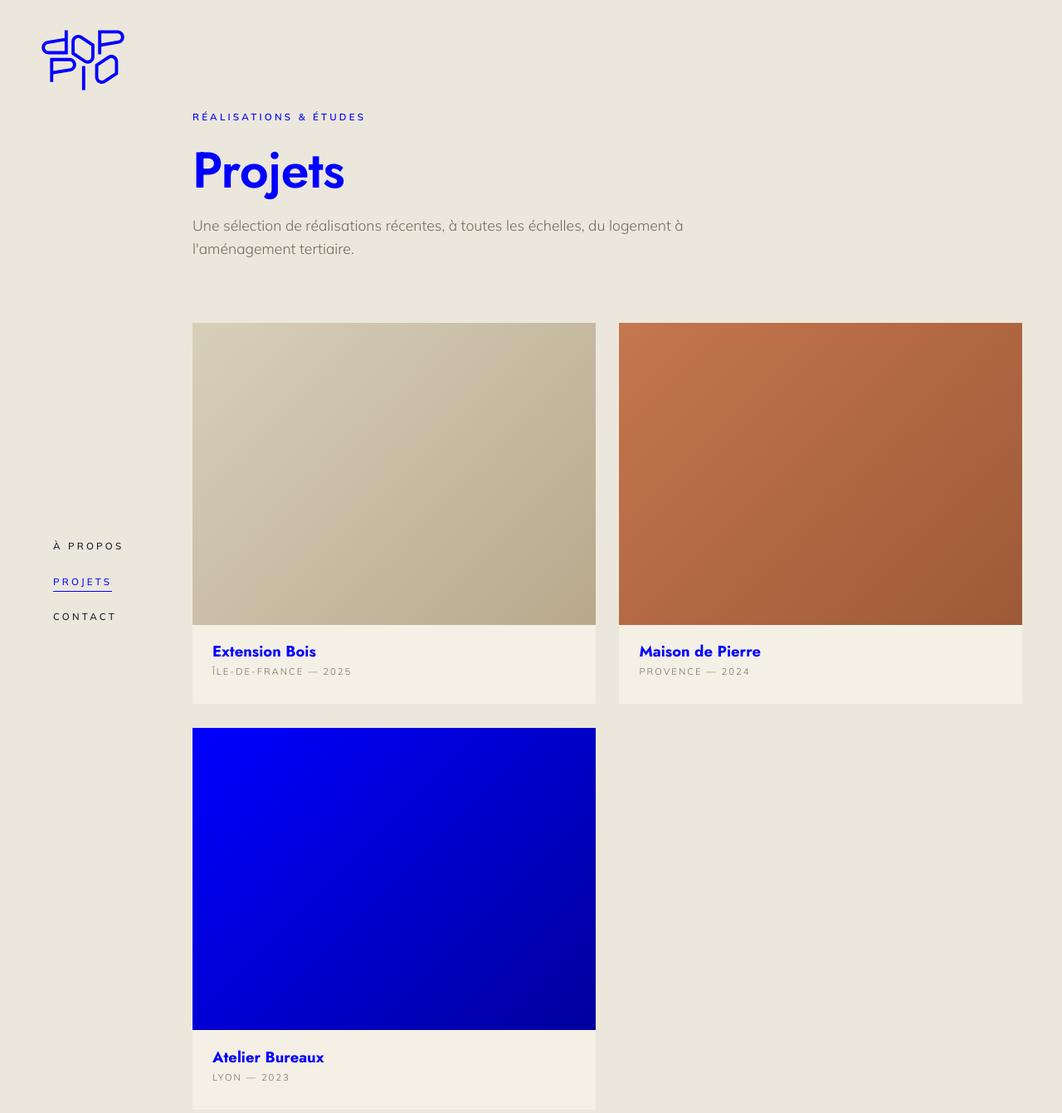
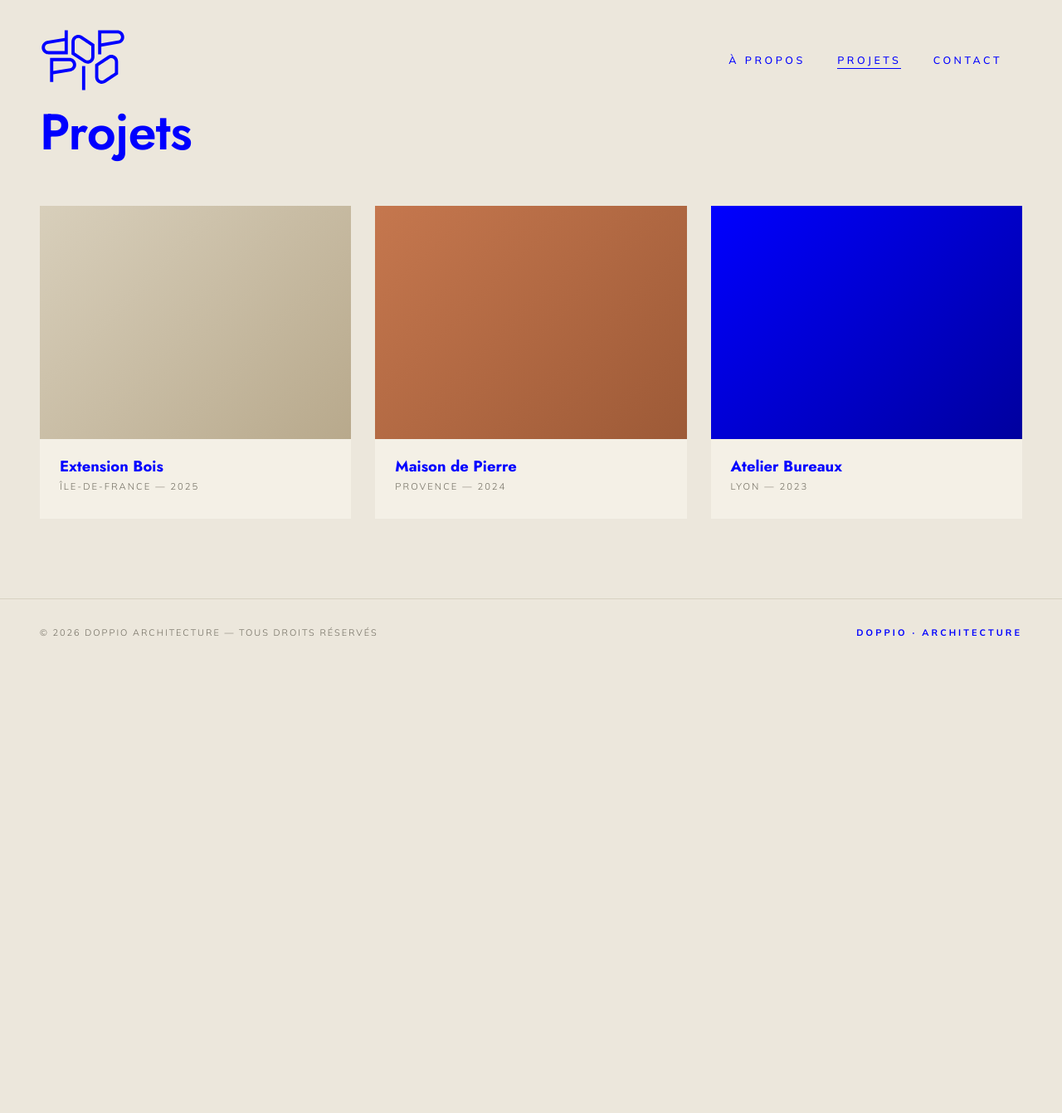
Before and after one commit to jnldoppio/DOPPIOARCHITECTURE, a Jekyll site: the page built from projets.html, in a window 1280 px wide and 1400 px high. Shown: the top 1341 px of the window at 83% size. Built offline with Jekyll 4.4.1, drawn with Linux system fonts in a browser that asks for light colours; some web fonts are replaced.

Commit message:
Unification nav horizontale + page Projets épurée + adresses contact

```diff
--- a/assets/css/main.scss
+++ b/assets/css/main.scss
@@ -79,8 +79,8 @@ p  { margin: 0 0 1.1em; }
 }
 .topbar > * { pointer-events: auto; }
 
-/* Nav horizontale dans le topbar (visible uniquement sur la home en desktop) */
-.topbar-nav { display: none; justify-self: end; }
+/* Nav horizontale dans le topbar — visible sur toutes les pages en desktop */
+.topbar-nav { display: block; justify-self: end; }
 .topbar-nav ul {
   list-style: none;
   margin: 0; padding: 0;
@@ -98,8 +98,6 @@ p  { margin: 0 0 1.1em; }
 }
 .topbar-nav a:hover,
 .topbar-nav a.active { border-bottom-color: var(--blue); }
-.page-home .topbar-nav { display: block; }
-.page-home .sidenav { display: none; }
 
 .topbar-logo {
   display: block;
@@ -130,12 +128,12 @@ p  { margin: 0 0 1.1em; }
   border-radius: 50%;
 }
 
-/* === Side navigation (vertical, gauche) === */
+/* === Side navigation — utilisée uniquement comme drawer mobile === */
 .sidenav {
+  display: none; /* masquée en desktop, le topbar-nav prend le relais */
   position: fixed;
   left: 0; top: 0; bottom: 0;
   width: var(--sidenav-w);
-  display: flex;
   align-items: center;
   padding-left: calc(var(--pad-x) + 1rem);
   z-index: 40;
@@ -192,15 +190,7 @@ p  { margin: 0 0 1.1em; }
 .nav-toggle[aria-expanded="true"] span:nth-child(3) { transform: translateY(-5.5px) rotate(-45deg); }
 
 /* === Main === */
-.site-main { padding-left: var(--sidenav-w); }
-
-/* Sur la page d'accueil, l'image hero prend toute la largeur ;
-   la nav reste fixée par-dessus mais le visuel n'est plus rogné par la marge gauche. */
-.page-home .site-main { padding-left: 0; }
-.page-home .sidenav a {
-  /* Petit shadow pour rester lisible si l'image est claire à l'endroit du texte */
-  text-shadow: 0 0 12px rgba(255, 255, 255, 0.6);
-}
+.site-main { padding-left: 0; }
 
 /* === Hero accueil === */
 .hero {
@@ -496,7 +486,6 @@ p  { margin: 0 0 1.1em; }
   justify-content: space-between;
   align-items: center;
   padding: 2rem var(--pad-x);
-  padding-left: calc(var(--sidenav-w) + var(--pad-x));
   border-top: 1px solid var(--line);
   font-size: .68rem;
   letter-spacing: var(--tracked);
@@ -516,8 +505,8 @@ p  { margin: 0 0 1.1em; }
 
   .topbar { grid-template-columns: auto 1fr auto; padding: 1.1rem 1.25rem; gap: 1rem; }
   .topbar-logo { width: 4.5rem; }
-  .topbar-nav, .page-home .topbar-nav { display: none; } /* mobile = burger uniquement */
-  .page-home .sidenav { display: flex; } /* on rétablit pour le drawer mobile sur la home */
+  .topbar-nav { display: none; } /* mobile = burger uniquement */
+  .sidenav { display: flex; } /* drawer mobile activé */
   .topbar-meta { display: none; }
   .nav-toggle { display: inline-flex; }
 
--- a/contact.html
+++ b/contact.html
@@ -15,6 +15,10 @@ permalink: /contact/
       <p class="contact-value" style="margin: 0;">
         <a href="mailto:hello@doppioarchitecture.com">hello@doppioarchitecture.com</a>
       </p>
+    </div>
+    <div class="contact-block">
+      <span class="contact-label">Adresse</span>
+      <p class="contact-value" style="margin: 0;">Lille — Strasbourg — Caen</p>
     </div>
   </div>
 
--- a/projets.html
+++ b/projets.html
@@ -5,9 +5,7 @@ permalink: /projets/
 ---
 
 <section class="page-hero">
-  <span class="eyebrow">Réalisations & études</span>
   <h1 class="page-title">Projets</h1>
-  <p class="page-subtitle">Une sélection de réalisations récentes, à toutes les échelles, du logement à l'aménagement tertiaire.</p>
 </section>
 
 <section style="padding: 0 var(--pad-x) 6rem;">
```
Also changed, not shown: _brand/_reference/Capture d'écran 2026-04-27 112922.png (added), 1 other file.
